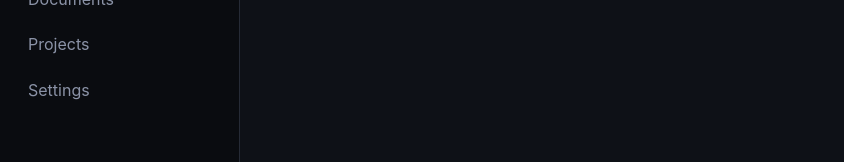
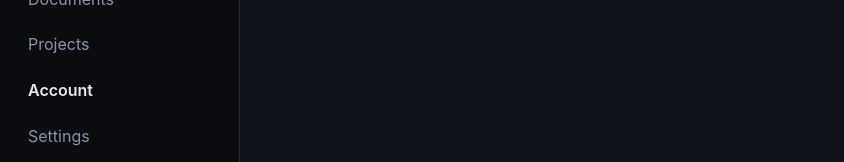
Before and after one commit to yarubacademy-collab/Yarub-one-, a Next.js app in the folder apps/web/: page /en/account in a window 1280 px wide. Shown: the part 474-636 px from the top of the page, without its empty margins (0-844 px from the left). Built offline with nearby package versions, Linux system fonts and the light colour scheme; no server answers.

Commit message:
Update AppShell.tsx

```diff
--- a/apps/web/src/components/AppShell.tsx
+++ b/apps/web/src/components/AppShell.tsx
@@ -9,7 +9,12 @@ import { AllowanceBar } from './AllowanceBar';
 
 const SECTIONS = [
   'create', 'chat', 'image', 'video', 'education',
-  'website', 'game', 'visual', 'documents', 'projects', 'settings',
+  'website', 'game', 'visual', 'documents', 'projects',
+  // 'account' is the only reachable path to sign in / sign up: the account
+  // page itself already renders a Sign In link when no session exists.
+  // Without a rail entry there was no way to reach it — not from the site,
+  // and not from the Android app, which has no address bar to type one in.
+  'account', 'settings',
 ] as const;
 
 /**
```
